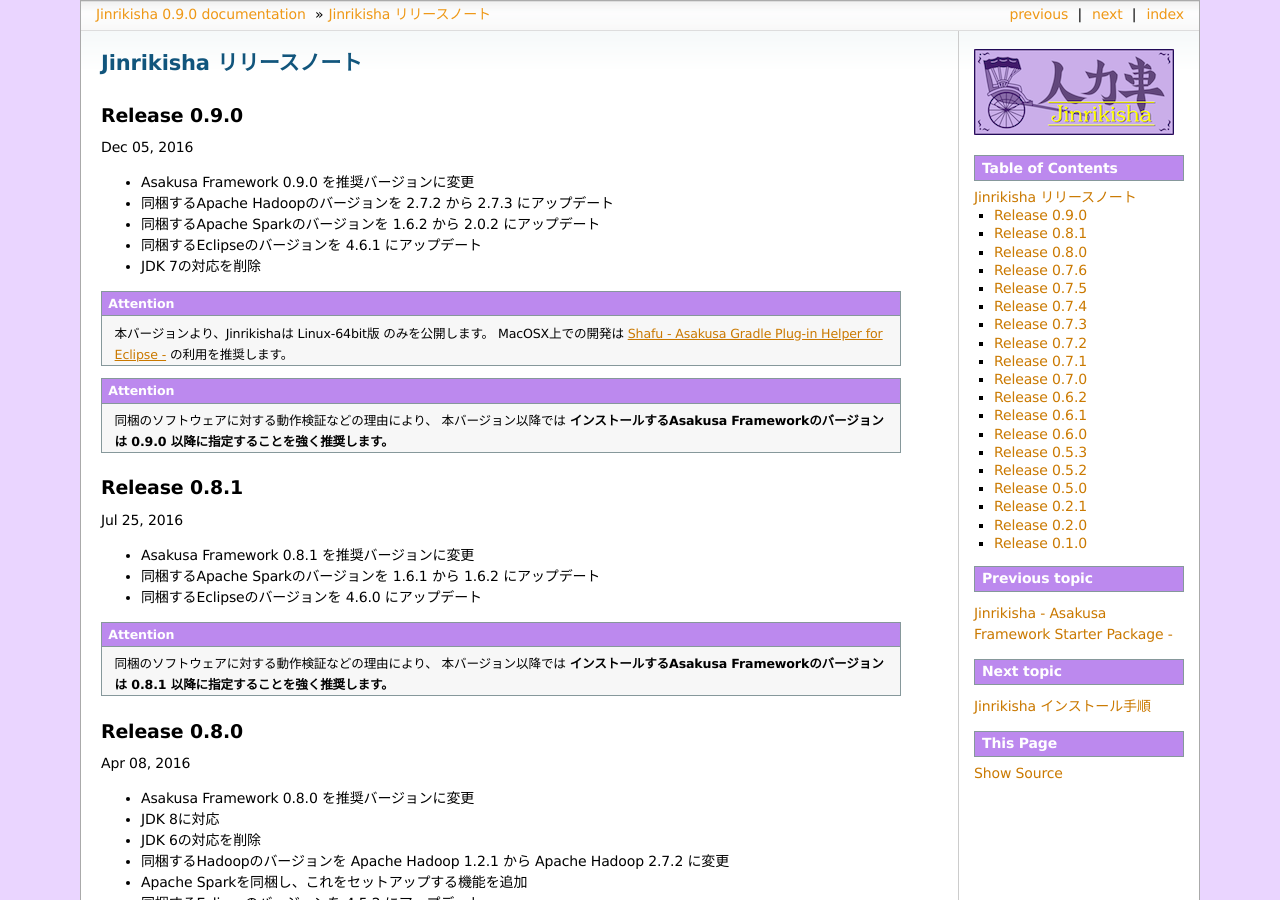
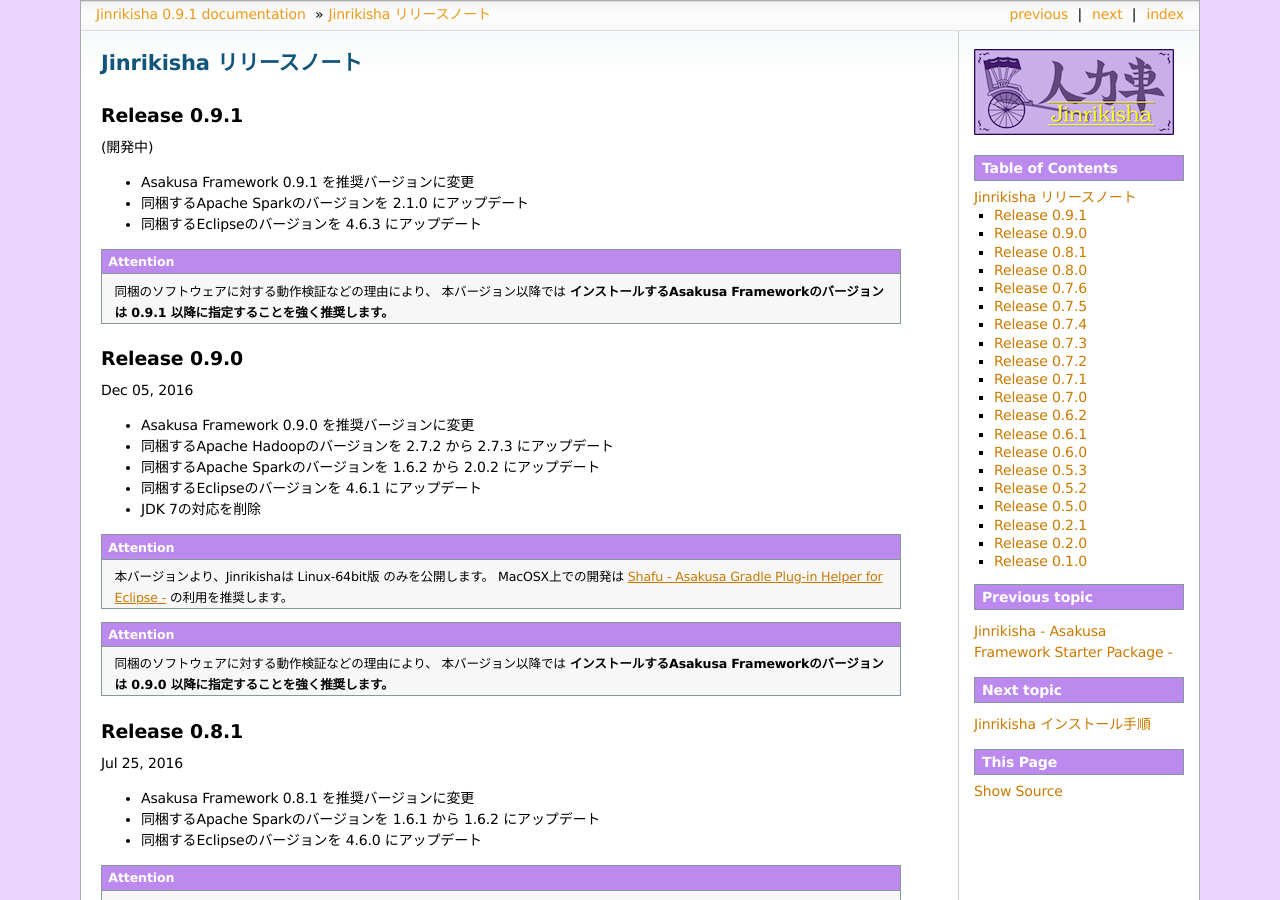
Before and after one commit to asakusafw/asakusafw-starter, a Sphinx documentation site: the page built from jinrikisha/docs/ja/source/release-notes.rst, in a window 1280 px wide and 900 px high. Built offline with Sphinx 7.4.7, drawn with Linux system fonts in a browser that asks for light colours; formulas are drawn with MathJax 3; some of the changed text lies outside the part shown.

Commit message:
Revise document for release 0.9.1

```diff
--- a/jinrikisha/docs/ja/source/conf.py
+++ b/jinrikisha/docs/ja/source/conf.py
@@ -55,9 +55,9 @@
 # built documents.
 #
 # The short X.Y version.
-version = '0.9.0'
+version = '0.9.1'
 # The full version, including alpha/beta/rc tags.
-release = '0.9.0'
+release = '0.9.1'
 
 # The language for content autogenerated by Sphinx. Refer to documentation
 # for a list of supported languages.
--- a/jinrikisha/docs/ja/source/install.rst
+++ b/jinrikisha/docs/ja/source/install.rst
@@ -130,7 +130,7 @@
 
 ..  code-block:: none
 
-    2) Asakusa Frameworkのバージョンを入力してください。: 0.9.0:
+    2) Asakusa Frameworkのバージョンを入力してください。: 0.9.1:
 
 ..  attention::
     基本的にはデフォルトの推奨バージョンをそのまま利用することを推奨します。その他のバージョンとの組み合わせは動作検証が行われていない可能性があります。
--- a/jinrikisha/docs/ja/source/release-notes.rst
+++ b/jinrikisha/docs/ja/source/release-notes.rst
@@ -3,6 +3,18 @@
 =========================
 Jinrikisha リリースノート
 =========================
+
+Release 0.9.1
+=============
+
+(開発中)
+
+* Asakusa Framework 0.9.1 を推奨バージョンに変更
+* 同梱するApache Sparkのバージョンを 2.1.0 にアップデート
+* 同梱するEclipseのバージョンを 4.6.3 にアップデート
+
+..  attention::
+    同梱のソフトウェアに対する動作検証などの理由により、 本バージョン以降では **インストールするAsakusa Frameworkのバージョンは 0.9.1 以降に指定することを強く推奨します。**
 
 Release 0.9.0
 =============
--- a/jinrikisha/docs/ja/source/shafu.rst
+++ b/jinrikisha/docs/ja/source/shafu.rst
@@ -31,7 +31,7 @@
       - 備考
     * - IDE
       - Eclipse
-      - 4.6.1
+      - 4.6.3
       -
     * - Java
       - Oracle JDK
```
Also changed, not shown: jinrikisha/docs/ja/source/download-archive.rst (+10 -0 lines), jinrikisha/docs/ja/source/index.rst (+4 -4 lines).
